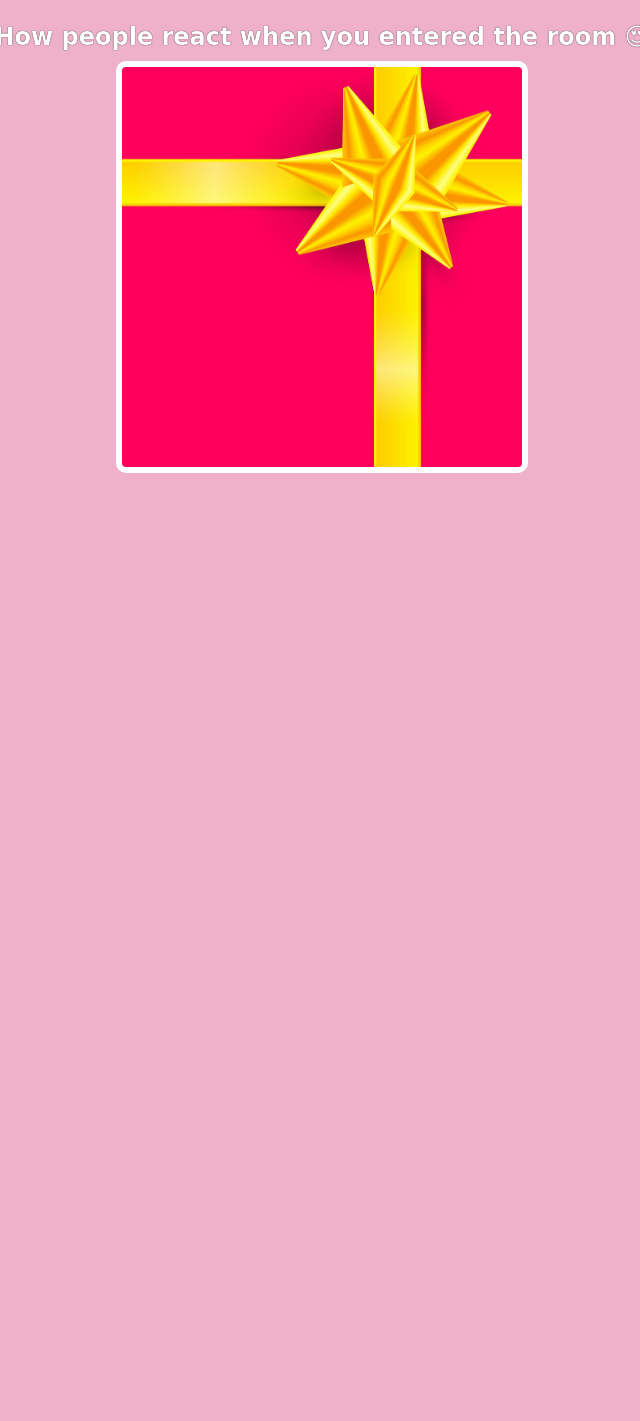
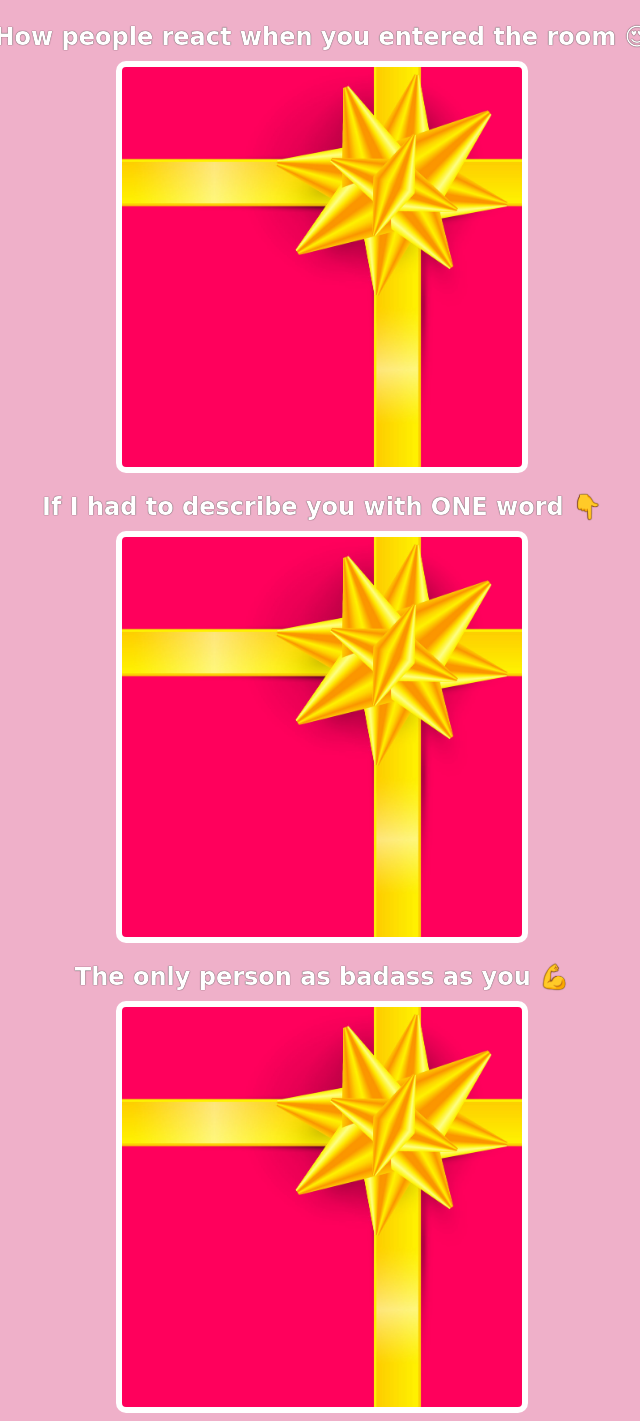
Before and after one commit to Fatima-hub333/Birthday_Gift_Website, a website: page index.html in a window 1280 px wide. Shown: the part 1006-2427 px from the top of the page, without its empty margins (318-958 px from the left). Before the commit the page ends 1487 px from the top, so only its background shows below. Drawn offline with Linux system fonts and the light colour scheme; a web font is replaced by a local one.

Commit message:
Add genius & badass gift sections

```diff
--- a/index.css
+++ b/index.css
@@ -77,3 +77,11 @@ h1, h4, h2 {
 #gift-img-hot:hover {
   background-image: url("images/hot.gif");
 }
+
+#gift-img-genius:hover {
+  background-image: url("https://media.giphy.com/media/ZuhmYnikJOPPq/giphy.gif");
+}
+
+#gift-img-badass:hover {
+ background-image: url("https://media.giphy.com/media/WoRz0xf3fUBWTWXUJ0/giphy-downsized-large.gif");
+}
--- a/index.html
+++ b/index.html
@@ -28,5 +28,16 @@
     <h2 class="gift-title">How people react when you entered the room 😍</h2>
     <div class="gift2-img" id="gift-img-hot"></div>
   </div>
+
+  <div class="genius-section">
+    <h2 class="gift-title">If I had to describe you with ONE word 👇</h2>
+    <div class="gift2-img" id="gift-img-genius"></div>
+  </div>
+
+   <div class="badass-section">
+    <h2 class="gift-title">The only person as badass as you 💪</h2>
+    <div class="gift2-img" id="gift-img-badass"></div>
+  </div>
+
 </body>
 </html>
```
